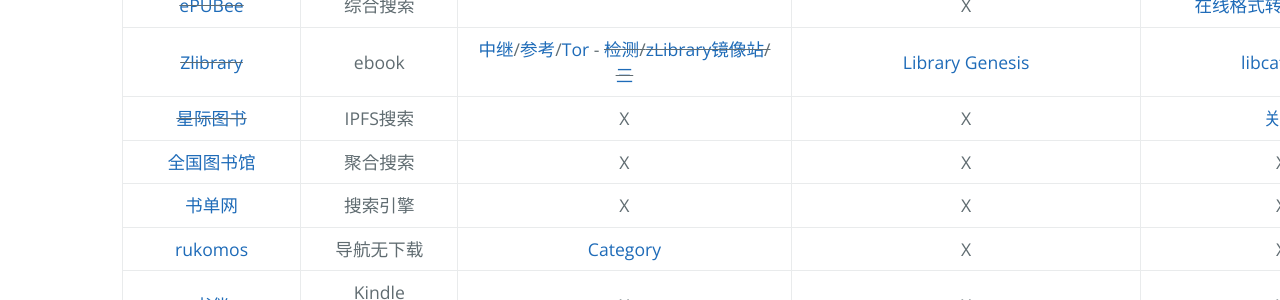
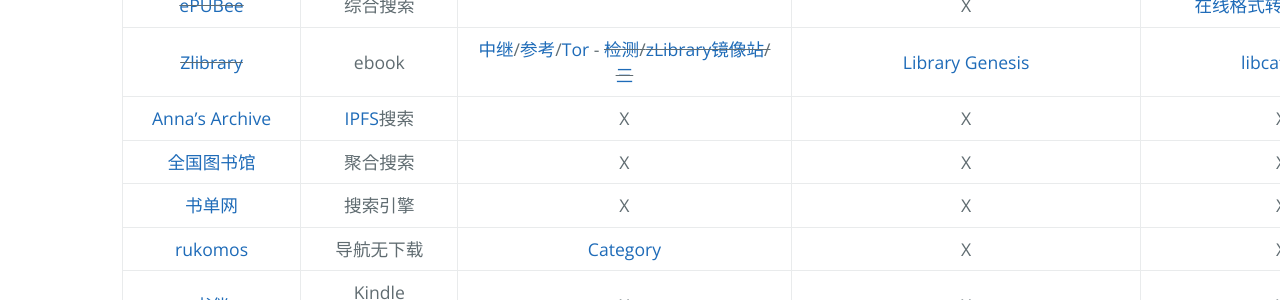
Before and after one commit to AmbroseRen/test, a Jekyll site: the page built from Library/BookSearch.md, in a window 1280 px wide and 900 px high, scrolled down 693 px. Shown: the part 154-454 px from the top of the window. Built offline with Jekyll 4.4.1, drawn with Linux system fonts in a browser that asks for light colours; our own code applies the rules of GitHub Pages for plain Markdown files; the repository's description, which GitHub fills in, is left out.

Commit message:
Update BookSearch.md

```diff
--- a/Library/BookSearch.md
+++ b/Library/BookSearch.md
@@ -24,7 +24,7 @@
 | [sobooks](https://sobooks.cc/) | 搜索 | X | X | X |
 | ~~[ePUBee](http://cn.epubee.com/books/?action=addbooks)~~ | 综合搜索 |  | X | [在线格式转换](https://www.aconvert.com/cn/ebook/epub-to-mobi/) - [转换二](http://cn.epubee.com/) |
 | ~~[Zlibrary](https://b-ok.global/)~~ | ebook | [中继](https://zlib.cydiar.com/)/[参考](https://iui.su/380/)/[Tor](../Doc/Tools/Tor.md) - ~~[检测](https://find.looks.wang/)/[zLibrary镜像站](https://1lib.limited/)/[三](https://zh.u1lib.org/)~~ | [Library Genesis](http://libgen.rs/) | [libcats](https://libcats.org/)-Ru |
-| ~~[星际图书](http://test.xxce.top:7743/)~~ | IPFS搜索 | X | X | [关于](http://test.xxce.top:7743/about) |
+| [Anna's Archive](https://zh.annas-archive.org/) | [IPFS](../Doc/article/IPFS.md)搜索 | X | X | X |
 | [全国图书馆](http://www.ucdrs.superlib.net/) | 聚合搜索 | X | X | X |
 | [书单网](https://www.shudan.vip/) | 搜索引擎 | X | X | X |
 | [rukomos](http://cn-library.rukomos.ru/) | 导航无下载 | [Category](http://cn-library.rukomos.ru/list_categories.html) | X | X |
```
